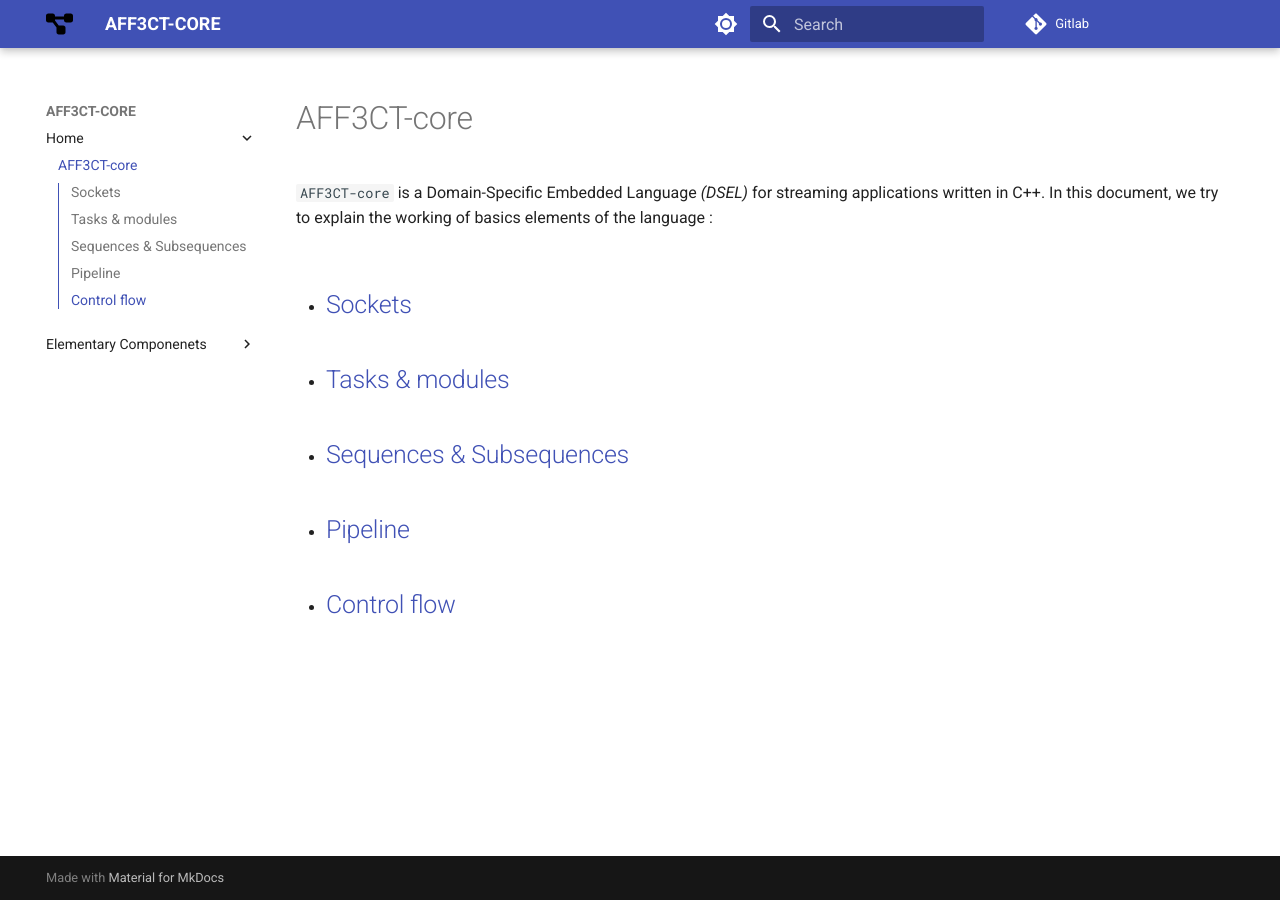
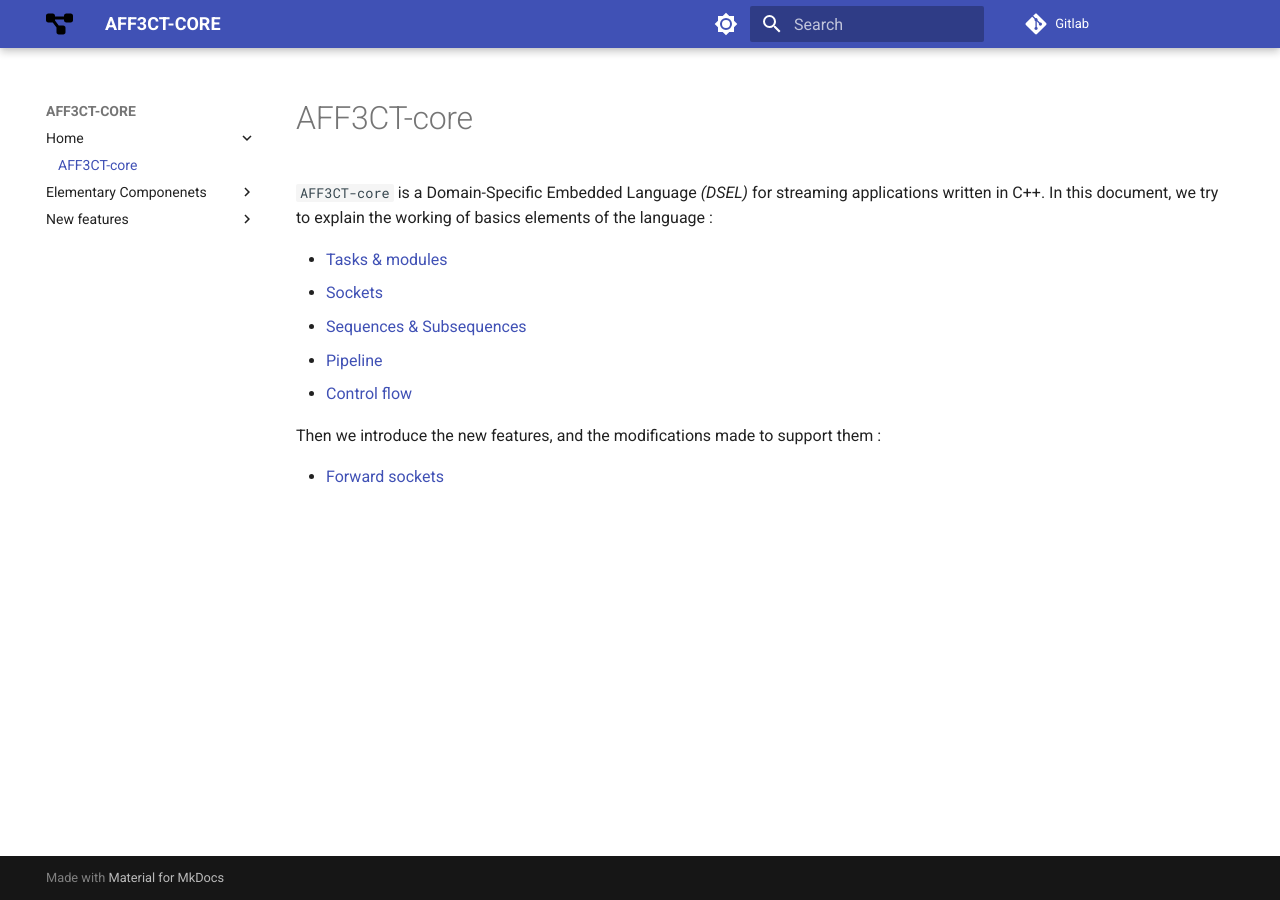
Before and after one commit to aff3ct/streampu, an MkDocs documentation site: the page built from docs/index.md, in a window 1280 px wide. Built offline with MkDocs 1.6.1 and Material for MkDocs 9.7.7, drawn with Linux system fonts in a browser that asks for light colours.

Commit message:
Errors correction + new features addition

```diff
--- a/docs/index.md
+++ b/docs/index.md
@@ -3,8 +3,12 @@
 `AFF3CT-core` is a Domain-Specific Embedded Language *(DSEL)* for streaming applications written in C++. In this document, we try to explain the working of basics elements of the language :
 
 
- - ## [Sockets](Socket.md)
- - ## [Tasks & modules](module & task.md)
- - ## [Sequences & Subsequences](Sequence & Subsequence.md)
- - ## [Pipeline](Pipeline & Adaptor.md)
- - ## [Control flow](Switcher.md)
+ -  [Tasks & modules](module & task.md)
+ -  [Sockets](Socket.md)
+ -  [Sequences & Subsequences](Sequence & Subsequence.md)
+ -  [Pipeline](Pipeline & Adaptor.md)
+ -  [Control flow](Switcher.md)
+
+Then we introduce the new features, and the modifications made to support them :
+
+-  [Forward sockets](Forward socket.md)
--- a/mkdocs.yml
+++ b/mkdocs.yml
@@ -73,8 +73,10 @@ nav:
   - Home:
     - index.md
   - Elementary Componenets:
+      - module & task.md
       - Socket.md
-      - module & task.md
       - Sequence & Subsequence.md
       - Pipeline & Adaptor.md
       - Switcher.md
+  - New features :
+      - Forward socket.md
```
Also changed, not shown: docs/Pipeline & Adaptor.md (+2 -2 lines), docs/Socket.md (+4 -2 lines), docs/Forward socket.md (added), docs/assets/bind_permission.svg, docs/assets/for.svg, docs/assets/invalide_bind.svg (added), docs/assets/sequence_to_pipeline.svg, docs/assets/simple_sequence.svg, docs/assets/switch.svg, docs/assets/task_sockets.svg, 3 other files.
